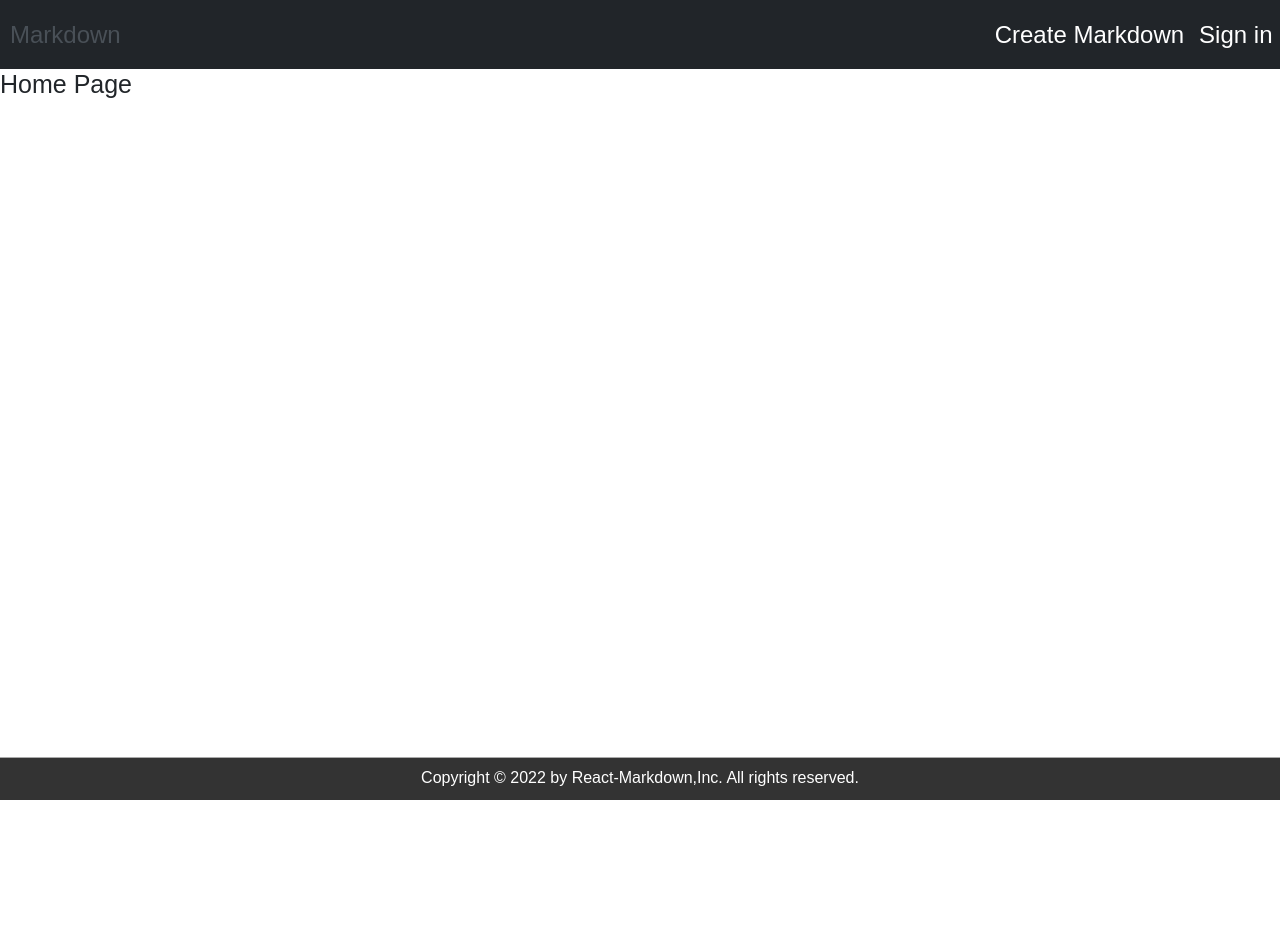
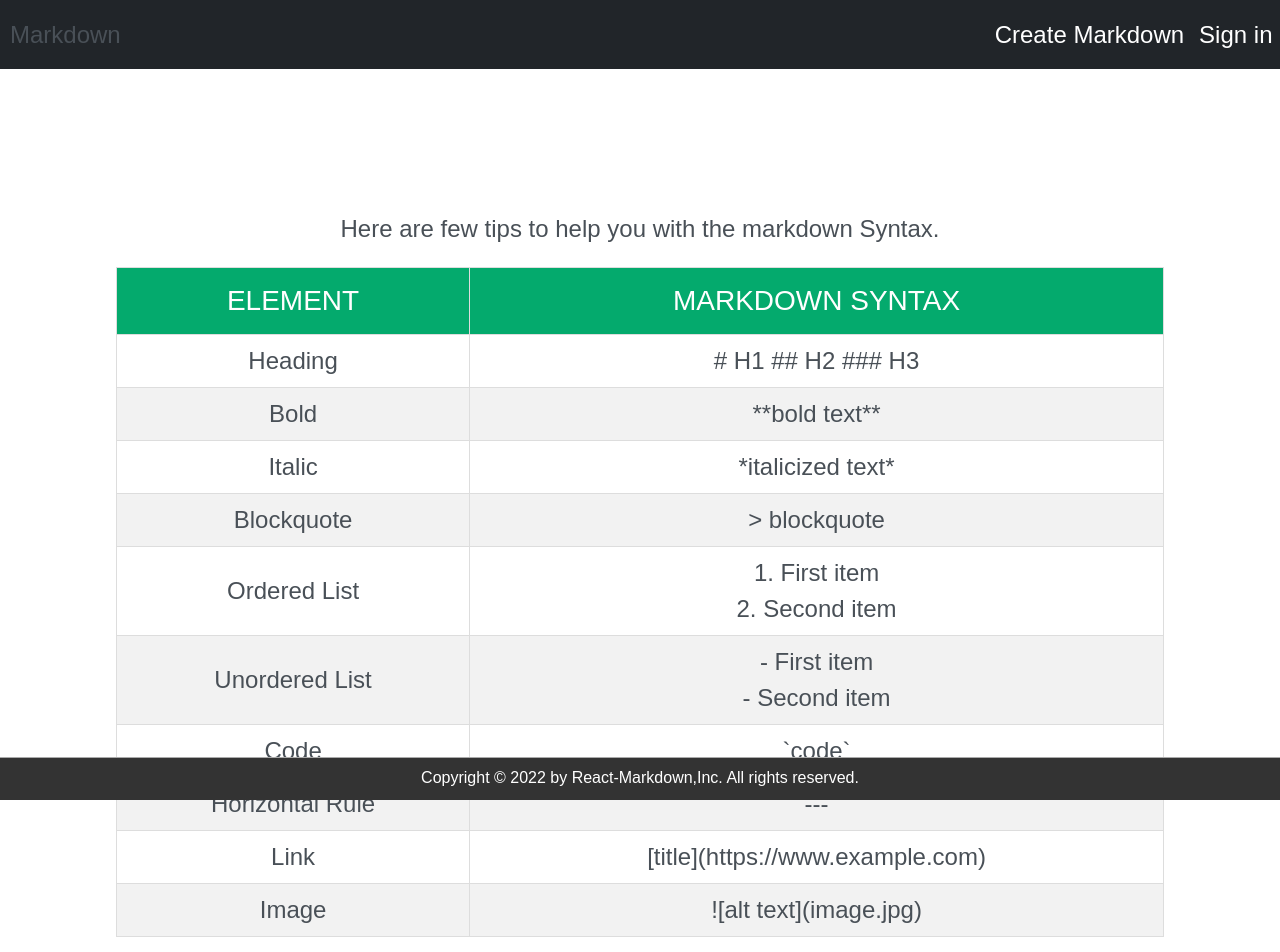
Before and after one commit to mshyam25/Markdown-FE, a React (Create React App) app: page / in a window 1280 px wide. Shown: the top 952 px of the page. Before the commit the page ends 800 px from the top, so only its background shows below. Built offline with nearby package versions, Linux system fonts and the light colour scheme; a web font is replaced by a local one.

Commit message:
Added homepage

```diff
--- a/src/App.js
+++ b/src/App.js
@@ -12,12 +12,13 @@ import ViewNote from './Components/ViewNote'
 import UsersList from './Components/UsersList'
 import NotesList from './Components/NotesList'
 import Footer from './Components/Footer'
+import HomePage from './Components/HomePage'
 function App() {
   return (
     <>
       <Header />
       <Routes>
-        <Route path='/' element={<h1>Home Page</h1>} />
+        <Route path='/' element={<HomePage />} />
         <Route path='/signin' element={<Signin />} />
         <Route path='/signup' element={<Signup />} />
         <Route path='/createmarkdown' element={<MarkdownArea />} />
--- /dev/null
+++ b/src/Components/HomePage.jsx
@@ -0,0 +1,116 @@
+import React from 'react'
+import { Table } from 'react-bootstrap'
+const HomePage = () => {
+  return (
+    <div className='container flex-col'>
+      <span className='primary-text'>
+        Here are few tips to help you with the markdown Syntax.
+      </span>
+
+      <table className='home-table'>
+        <thead>
+          <tr>
+            <th>
+              <span className='secondary-heading'>Element</span>
+            </th>
+            <th>
+              <span className='secondary-heading'>Markdown Syntax</span>
+            </th>
+          </tr>
+        </thead>
+        <tbody>
+          <tr>
+            <td>
+              <span className='primary-text'>Heading</span>
+            </td>
+
+            <td>
+              <span className='primary-text'># H1 ## H2 ### H3</span>
+            </td>
+          </tr>
+          <tr>
+            <td>
+              <span className='primary-text'>Bold</span>
+            </td>
+            <td>
+              <span className='primary-text'>**bold text**</span>
+            </td>
+          </tr>
+          <tr>
+            <td>
+              <span className='primary-text'>Italic</span>
+            </td>
+            <td>
+              <span className='primary-text'>*italicized text*</span>
+            </td>
+          </tr>
+          <tr>
+            <td>
+              <span className='primary-text'>Blockquote</span>
+            </td>
+            <td>
+              <span className='primary-text'> > blockquote</span>
+            </td>
+          </tr>
+          <tr>
+            <td>
+              <span className='primary-text'>Ordered List</span>
+            </td>
+            <td>
+              <span className='primary-text'>
+                1. First item <br /> 2. Second item
+              </span>
+            </td>
+          </tr>
+          <tr>
+            <td>
+              <span className='primary-text'>Unordered List</span>
+            </td>
+            <td>
+              <span className='primary-text'>
+                - First item
+                <br />- Second item
+              </span>
+            </td>
+          </tr>
+          <tr>
+            <td>
+              <span className='primary-text'>Code</span>
+            </td>
+            <td>
+              <span className='primary-text'>`code`</span>
+            </td>
+          </tr>
+          <tr>
+            <td>
+              <span className='primary-text'>Horizontal Rule</span>
+            </td>
+            <td>
+              <span className='primary-text'>---</span>
+            </td>
+          </tr>
+          <tr>
+            <td>
+              <span className='primary-text'>Link</span>
+            </td>
+            <td>
+              <span className='primary-text'>
+                [title](https://www.example.com)
+              </span>
+            </td>
+          </tr>
+          <tr>
+            <td>
+              <span className='primary-text'>Image</span>
+            </td>
+            <td>
+              <span className='primary-text'>![alt text](image.jpg)</span>
+            </td>
+          </tr>
+        </tbody>
+      </table>
+    </div>
+  )
+}
+
+export default HomePage
--- a/src/Components/UsersList.jsx
+++ b/src/Components/UsersList.jsx
@@ -26,7 +26,7 @@ const UsersList = () => {
         <span>Users</span>
         {loading && <Loader />}
         {users && (
-          <Table striped bordered hover>
+          <Table striped bordered hover variant='dark'>
             <thead>
               <tr>
                 <th>#</th>
--- a/src/mediaqueries.css
+++ b/src/mediaqueries.css
@@ -69,7 +69,7 @@
 
 @media (max-width: 37rem) {
   .container {
-    width: 50rem;
+    width: 48rem;
   }
 
   .notes-box {
@@ -105,4 +105,14 @@
     gap: 1.2rem;
     height: 25rem;
   }
+  html {
+    font-size: 35%;
+  }
 }
+/* BELOW 290px (Phones) */
+
+@media (max-width: 17rem) {
+  html {
+    font-size: 30%;
+  }
+}
--- a/src/styles.css
+++ b/src/styles.css
@@ -198,3 +198,31 @@
 .footer-text {
   font-size: 1.6rem;
 }
+
+.home-table {
+  border-collapse: collapse;
+  width: 100%;
+}
+
+.home-table td,
+.home-table th {
+  border: 1px solid #ddd;
+  padding: 8px;
+  text-align: center !important;
+}
+
+.home-table tr:nth-child(even) {
+  background-color: #f2f2f2;
+}
+
+.home-table th {
+  padding-top: 12px;
+  padding-bottom: 12px;
+  text-align: left;
+  background-color: #04aa6d;
+  color: white;
+}
+
+.home-table tr:hover {
+  background-color: #ddd;
+}
```
